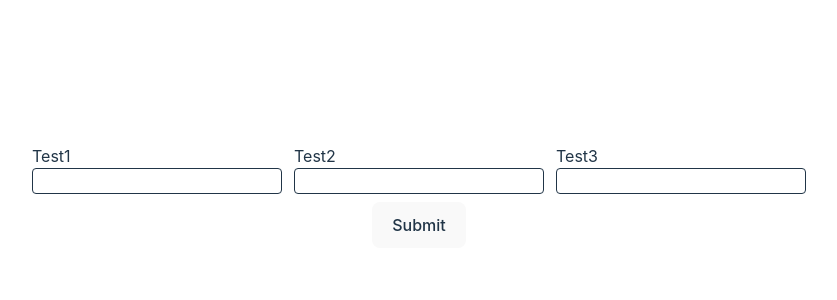
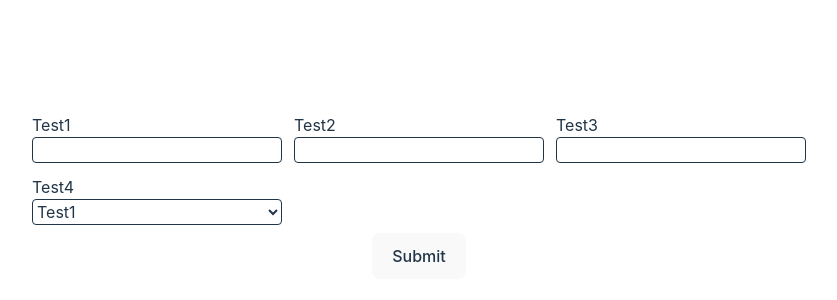
Before and after one commit to AlexFlok1/react-formation, a React (Vite) app: page / in a window 1280 px wide. Shown: the part 204-504 px from the top of the page, without its empty margins (221-1058 px from the left). Built offline with nearby package versions, Linux system fonts and the light colour scheme.

Commit message:
added more fields to the form; wip: custom error messaging;

```diff
--- a/src/App.tsx
+++ b/src/App.tsx
@@ -27,6 +27,12 @@ function App() {
                 name: "test3",
                 label: "Test3",
               },
+              {
+                variant: "select",
+                name: "test4",
+                label: "Test4",
+                options: [{ value: "Test1" }, { value: "Test2" }],
+              },
             ],
           },
         ]}
--- a/src/components/RFField/RFField.tsx
+++ b/src/components/RFField/RFField.tsx
@@ -1,5 +1,4 @@
 import { Field, Input, Label, Select } from "@headlessui/react";
-import type { _internal_ComponentInput, _internal_ComponentSelect } from "@headlessui/react";
 import { RegisterOptions, useFormContext } from "react-hook-form";
 
 type Option = {
@@ -16,24 +15,15 @@ export type RFFieldProps = {
 } & (
   | {
       variant: "input";
-      props?: Omit<_internal_ComponentInput, "name">;
       options?: never;
     }
   | {
       variant: "select";
-      props?: Omit<_internal_ComponentSelect, "name">;
       options: Option[];
     }
 );
 
-export default function RFField({
-  variant,
-  label,
-  name,
-  props,
-  options,
-  validation = { required: false },
-}: RFFieldProps) {
+export default function RFField({ variant, label, name, options, validation = { required: false } }: RFFieldProps) {
   const { register } = useFormContext();
 
   function renderLabel() {
@@ -44,7 +34,7 @@ export default function RFField({
     return (
       <Field className="flex flex-col items-start">
         {renderLabel()}
-        <Select {...register(name, { ...(validation ?? {}) })} {...props}>
+        <Select className="rounded w-full border h-[26px]" {...register(name, { ...(validation ?? {}) })}>
           {options.map((option) => (
             <option value={option.value} key={option.value}>
               {option.label ?? option.value}
@@ -58,7 +48,7 @@ export default function RFField({
   return (
     <Field className="flex flex-col items-start">
       {renderLabel()}
-      <Input {...register(name, { ...(validation ?? {}) })} className="rounded w-full border" type="text" {...props} />
+      <Input {...register(name, { ...(validation ?? {}) })} className="rounded w-full border h-[26px]" type="text" />
     </Field>
   );
 }
```
